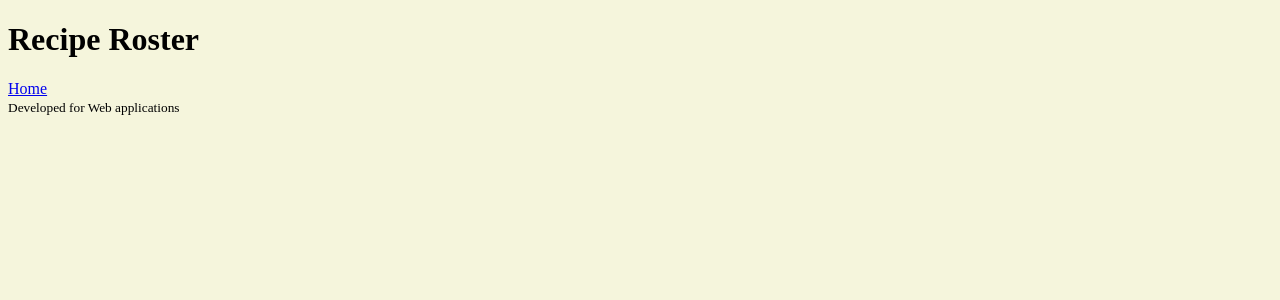
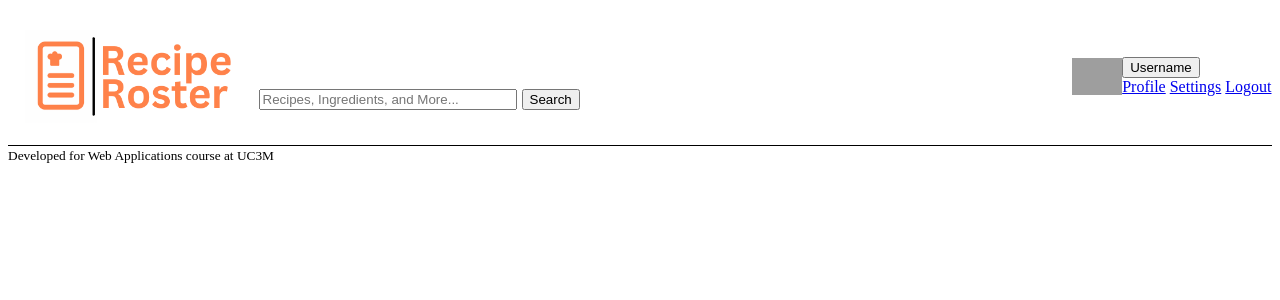
Before and after one commit to jzoccola01/web-apps-gp, a Python web app: template cooking/templates/base.html in a window 1280 px wide. Shown: the top 300 px of the page. Run offline with Jinja, Linux system fonts and the light colour scheme; the template is opened without the code that fills it, so the values that code supplies are empty; grey boxes are pictures that could not be loaded.

Commit message:
logo and searchbar

```diff
--- /dev/null
+++ b/cooking/static/base.css
@@ -0,0 +1,36 @@
+body {
+    background-color: rgb(255, 255, 255);
+}
+
+header {
+    display: flex;
+    flex-direction: row;
+    padding: 0.5px;
+    background-color: rgb(255, 255, 255);
+    border-bottom: 1px solid rgb(0, 0, 0);
+}
+
+.searchbar {
+    width: 250px
+}
+
+.searchbar_form { /* Elements should be on the bottom of the div */
+    position: relative;
+    display: flex;
+    flex-direction: row;
+}
+
+#searchform {
+    position: absolute;
+    bottom: 35px;
+    display: flex;
+    flex-direction: row;
+    gap: 5px;
+}
+
+.header_user {
+    display: flex;
+    flex-direction: row;
+    align-items: center;
+    margin-left: auto;
+}
--- a/cooking/static/cooking.css
+++ /dev/null
@@ -1,3 +0,0 @@
-body {
-    background-color: beige;
-}
--- a/cooking/templates/base.html
+++ b/cooking/templates/base.html
@@ -3,17 +3,34 @@
     <head>
         <meta http-equiv="Content-Type" content="text/html; charset=UTF-8">
         <title>Recipe Roster</title>
-        <link rel="stylesheet"
-              href="{{ url_for('static', filename='cooking.css') }}">
+        <link rel="stylesheet" href="../static/base.css">
     </head>
     <body>
-        <header>
-            <h1>Recipe Roster</h1>
-            <a href="{{ url_for('main.index') }}">Home</a>
+        <header> <!-- Horizontally place the logo, then a searchbar, then a mini user bio tab with a dropdown menu -->
+            <a href="base.html">
+                <img class="header_logo" src="../static/header_logo.png" alt="logo" width="250px">
+            </a>
+            <div class="searchbar_form">
+                <form action="" id="searchform">
+                    <input class="searchbar" type="text" placeholder="Recipes, Ingredients, and More...">
+                    <button type="submit">Search</button>
+                </form>
+            </div>
+            <div class="header_user">
+                <img class="header_user_avatar" src="../static/header_user_avatar.png" alt="avatar" width="50px">
+                <div class="header_user_dropdown">
+                    <button class="header_user_dropdown_button">Username</button>
+                    <div class="header_user_dropdown_content">
+                        <a href="profile.html">Profile</a>
+                        <a href="settings.html">Settings</a>
+                        <a href="logout.html">Logout</a>
+                    </div>
+                </div>
+            </div>
         </header>
         <section class="content">
-            {% block content %}{% endblock %}
+            <!-- {% block content %}{% endblock %} -->
         </section>
-        <footer><small>Developed for Web applications</small></footer>
+        <footer><small>Developed for Web Applications course at UC3M</small></footer>
     </body>
 </html>
```
Also changed, not shown: cooking/static/header_logo.png (added), cooking/static/logo.png (added), 1 other file.
